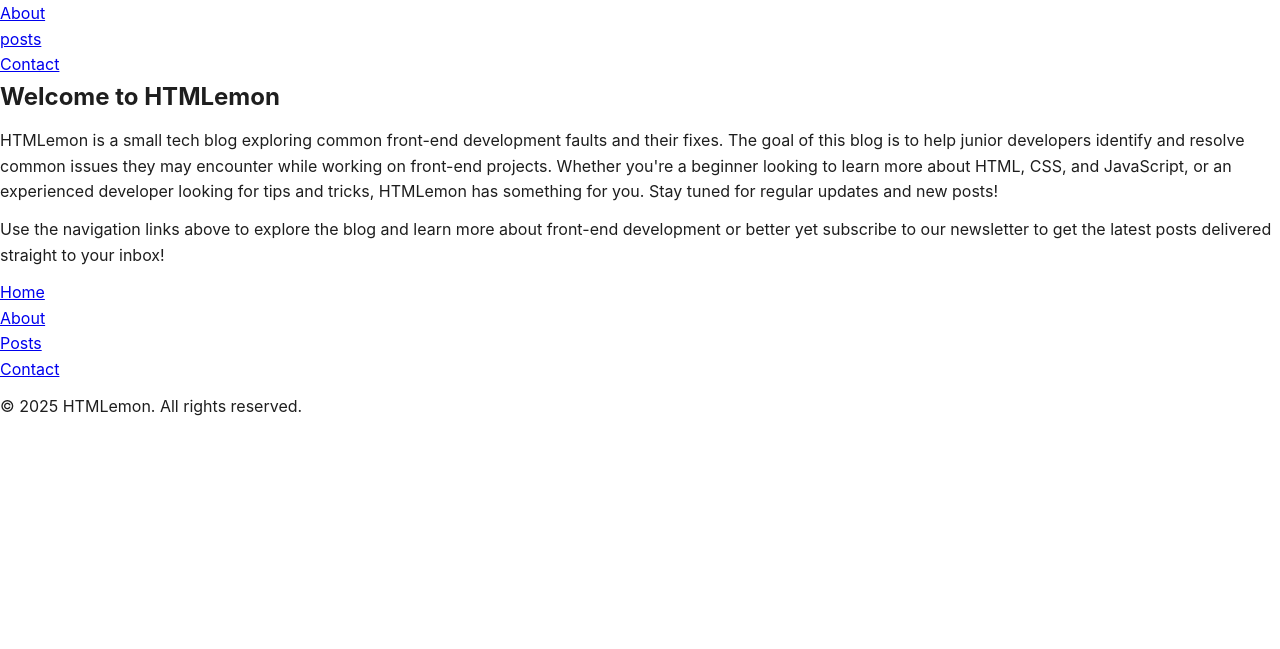
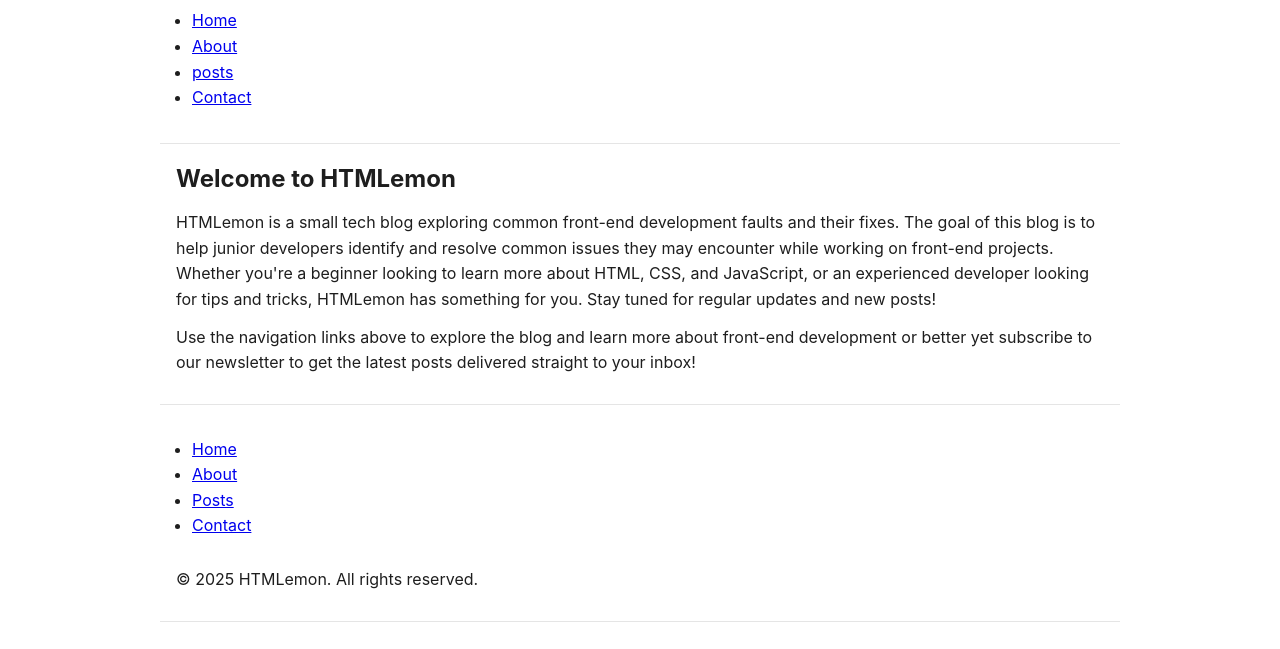
Before and after one commit to dmitridomanUA92/frontend-ua92, a plain HTML site: page src/pages/index.html in a window 1280 px wide. Shown: the part 151-800 px from the top of the page. Drawn offline with Linux system fonts and the light colour scheme.

Commit message:
style: add basic layout and borders

```diff
--- a/src/assets/css/main.css
+++ b/src/assets/css/main.css
@@ -20,3 +20,13 @@ html, body {
 h1 { font-size: 2rem; margin-bottom: 0.5rem; }
 h2 { font-size:1.5rem; margin-bottom:1rem 0; }
 p { margin: 0.75rem 0; }
+
+header, nav, main, footer {
+    padding: 1rem;
+    max-width: 960px;
+    margin: 0 auto;
+}
+header, footer {
+    border-top: 1px solid var(--border);
+    border-bottom: 1px solid var(--border);
+}
```
